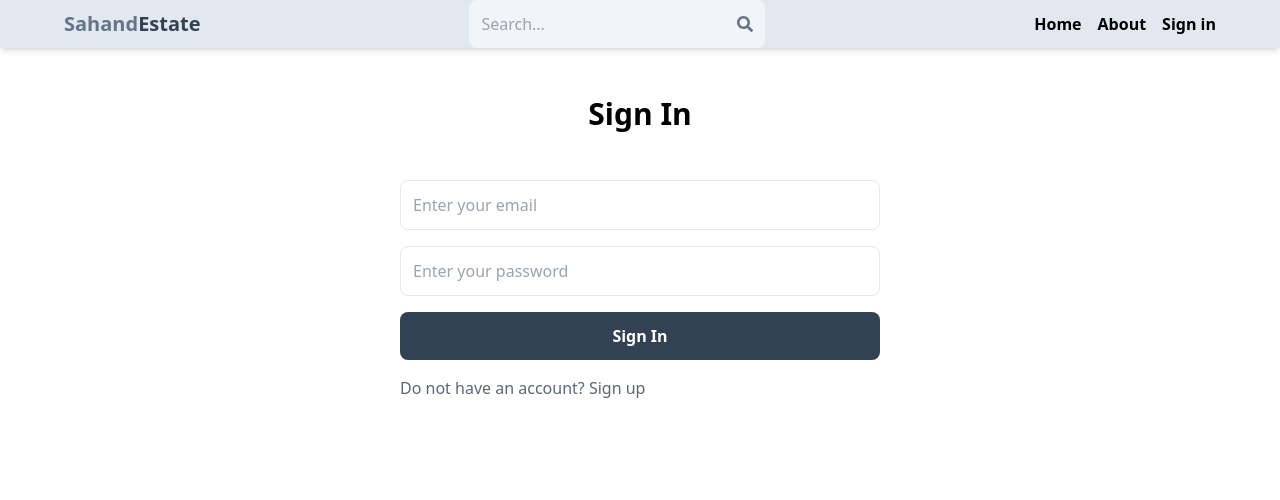
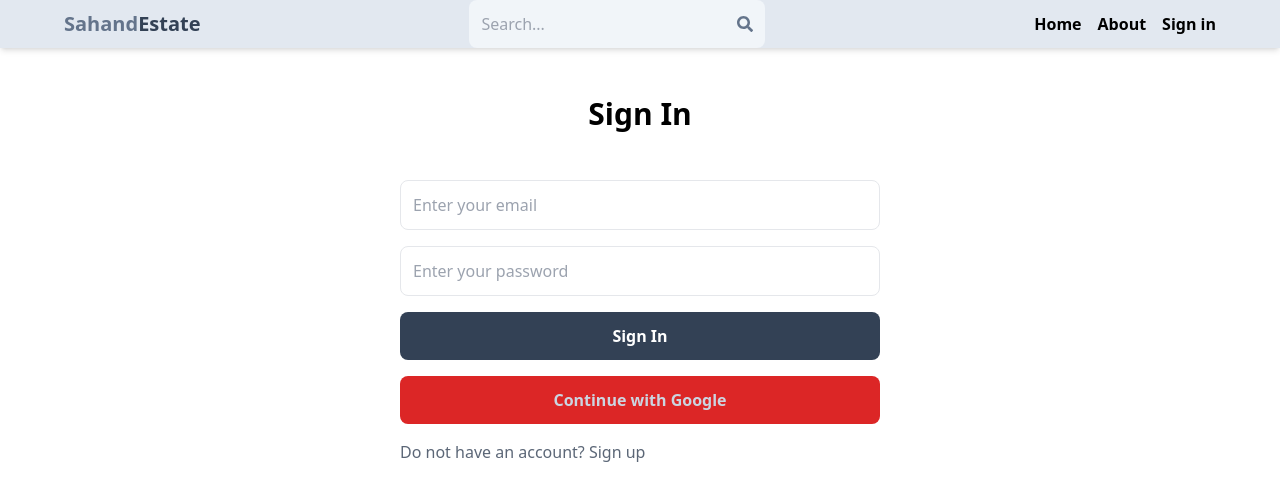
Before and after one commit to Miyuki1310/RealEstateMarketplace, a React (Vite) app in the folder client/: page /sign-in in a window 1280 px wide. Shown: the top 500 px of the page. Built offline with nearby package versions, Linux system fonts and the light colour scheme; no server answers.

Commit message:
Add: Auth with google UI

```diff
--- a/client/package.json
+++ b/client/package.json
@@ -11,6 +11,7 @@
   },
   "dependencies": {
     "@reduxjs/toolkit": "^2.5.0",
+    "firebase": "^11.1.0",
     "formik": "^2.4.6",
     "prop-types": "^15.8.1",
     "react": "^18.3.1",
--- /dev/null
+++ b/client/src/components/sign-up/OAuth.jsx
@@ -0,0 +1,50 @@
+import { getAuth, GoogleAuthProvider, signInWithPopup } from "firebase/auth";
+import { app } from "../../firebase";
+import { useDispatch, useSelector } from "react-redux";
+import { signInSuccess } from "../../redux/user/userSlice";
+import { useNavigate } from "react-router-dom";
+const OAuth = () => {
+  const dispatch = useDispatch();
+  const navigate = useNavigate();
+  const { currentUser } = useSelector((state) => state.user);
+  console.log(currentUser);
+  const handleGoogleClick = async () => {
+    try {
+      const provider = new GoogleAuthProvider();
+      const auth = getAuth(app);
+
+      const result = await signInWithPopup(auth, provider);
+      console.log(result);
+
+      const res = await fetch("/api/auth/google", {
+        method: "POST",
+        headers: {
+          "Content-Type": "application/json",
+        },
+        body: JSON.stringify({
+          name: result.user.displayName,
+          email: result.user.email,
+          avatar: result.user.photoURL,
+        }),
+      });
+      const data = await res.json();
+      if (data) {
+        dispatch(signInSuccess(data.user));
+        navigate("/");
+      }
+    } catch (error) {
+      console.log(error);
+    }
+  };
+  return (
+    <button
+      type="button"
+      onClick={handleGoogleClick}
+      className="p-3 bg-red-600 rounded-lg text-slate-300 font-bold"
+    >
+      Continue with Google
+    </button>
+  );
+};
+
+export default OAuth;
--- /dev/null
+++ b/client/src/firebase.js
@@ -0,0 +1,17 @@
+// Import the functions you need from the SDKs you need
+import { initializeApp } from "firebase/app";
+// TODO: Add SDKs for Firebase products that you want to use
+// https://firebase.google.com/docs/web/setup#available-libraries
+
+// Your web app's Firebase configuration
+const firebaseConfig = {
+  apiKey: import.meta.env.VITE_FIREBASE_API_KEY,
+  authDomain: "real-estate-1078b.firebaseapp.com",
+  projectId: "real-estate-1078b",
+  storageBucket: "real-estate-1078b.firebasestorage.app",
+  messagingSenderId: "959550704562",
+  appId: "1:959550704562:web:b1c72e8770e6c73850f2ab",
+};
+
+// Initialize Firebase
+export const app = initializeApp(firebaseConfig);
--- a/client/src/pages/SignIn.jsx
+++ b/client/src/pages/SignIn.jsx
@@ -4,6 +4,7 @@
 import * as Yup from "yup";
 import { useDispatch, useSelector } from "react-redux";
 import { signInSuccess } from "../redux/user/userSlice";
+import OAuth from "../components/sign-up/OAuth";
 
 const schema = Yup.object().shape({
   email: Yup.string().email().required("Email is required"),
@@ -48,6 +49,7 @@
           <button className="bg-slate-700 text-white p-3 rounded-lg font-bold hover:opacity-95">
             Sign In
           </button>
+          <OAuth />
         </Form>
       </Formik>
       <Link
```
Also changed, not shown: 2 other files (tests, documents, lock files or other folders).
